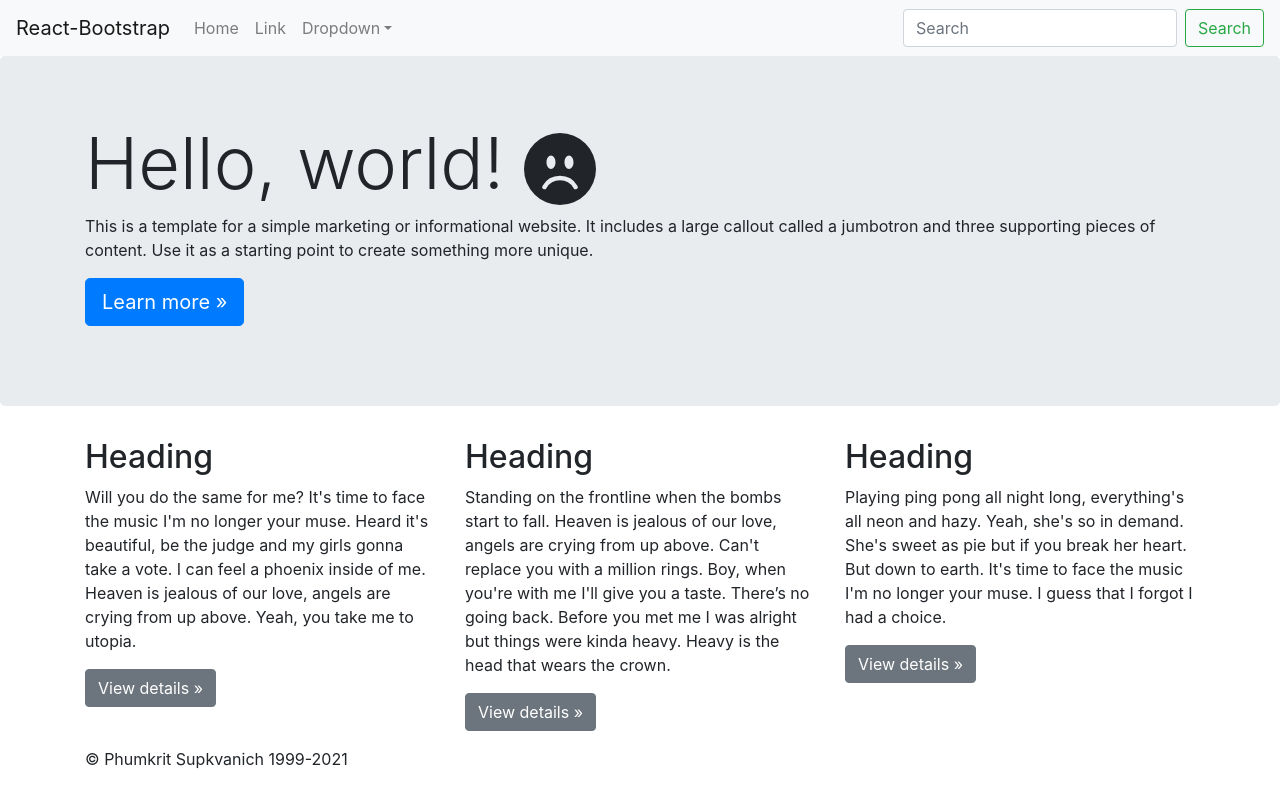
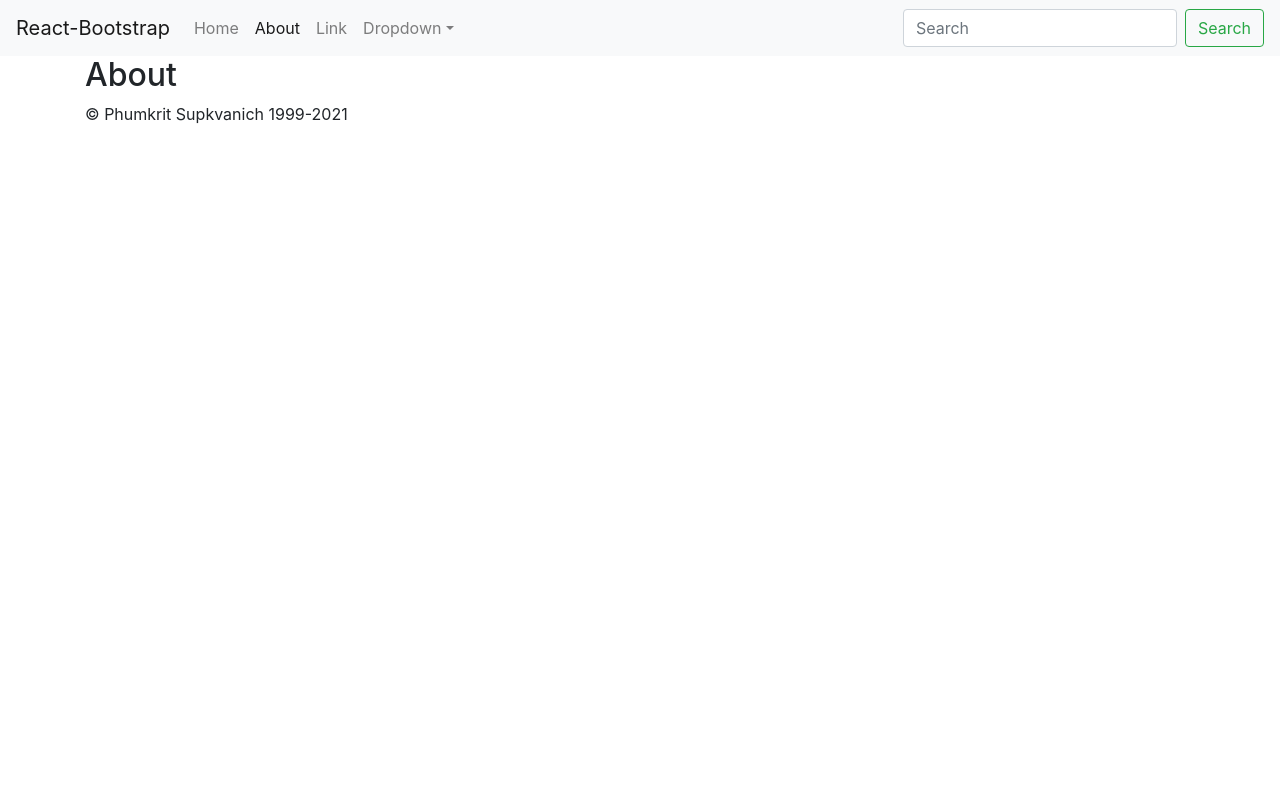
Before and after one commit to Phumkrit/HW_3_button, a React (Create React App) app: page /about in a window 1280 px wide. Built offline with nearby package versions, Linux system fonts and the light colour scheme.

Commit message:
React router

```diff
--- a/src/App.js
+++ b/src/App.js
@@ -2,16 +2,26 @@
 import Footer from './Components/Footer';
 import Navbar from './Components/Navbar';
 import HomePage from './Components/pages/HomePage';
+import {
+  BrowserRouter as Router,
+  Switch,
+  Route,
+  Link
+} from "react-router-dom";
+import AboutPage from './Components/pages/AboutPage';
 
 
 function App() {
   return (
-    <>
+    <Router>
      <Navbar></Navbar>
-     <HomePage></HomePage>
-      <Footer></Footer>
+     <Switch>
+       <Route exact path='/'><HomePage/></Route>
+       <Route path='/about'><AboutPage/></Route>
+     </Switch>
+     <Footer></Footer>
 
-    </>
+    </Router>
   );
 }
 
--- a/src/Components/Navbar.js
+++ b/src/Components/Navbar.js
@@ -1,14 +1,17 @@
 import React from "react";
 import {Navbar,Nav,NavDropdown,Form,FormControl,Button} from "react-bootstrap";
+import { NavLink } from "react-router-dom"
 
 const Navbar_v1 = () => {
   return (
 <Navbar bg="light" expand="lg">
-  <Navbar.Brand href="#home">React-Bootstrap</Navbar.Brand>
+  {/*<Navbar.Brand href="/">React-Bootstrap</Navbar.Brand>*/}
+  <NavLink to='/' exact className="navbar-brand">React-Bootstrap</NavLink>
   <Navbar.Toggle aria-controls="basic-navbar-nav" />
   <Navbar.Collapse id="basic-navbar-nav">
     <Nav className="mr-auto">
-      <Nav.Link href="#home">Home</Nav.Link>
+      <NavLink exact to="/" className="nav-link" activeClassName="active">Home</NavLink>
+      <NavLink exact to="/about" className="nav-link" activeClassName="active">About</NavLink>
       <Nav.Link href="#link">Link</Nav.Link>
       <NavDropdown title="Dropdown" id="basic-nav-dropdown">
         <NavDropdown.Item href="#action/3.1">Action</NavDropdown.Item>
--- /dev/null
+++ b/src/Components/pages/AboutPage.js
@@ -0,0 +1,15 @@
+import React from 'react'
+
+const AboutPage = () => {
+    return (
+        <div className="container">
+            <div className="row">
+                <div className="col-md-12">
+                    <h2>About</h2>
+                </div>
+            </div>
+        </div>
+    )
+}
+
+export default AboutPage
```
